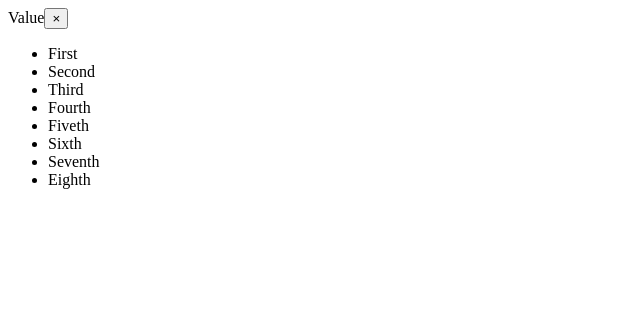
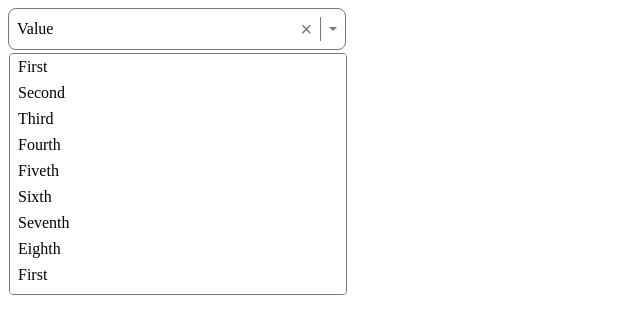
Before and after one commit to temoabb/react-select-React-TypeScript, a React (Vite) app: page / in a window 1280 px wide. Shown: the top 334 px of the page, without its empty margins (0-640 px from the left). Built offline with nearby package versions, Linux system fonts and the light colour scheme.

Commit message:
Finish css stuff

```diff
--- a/src/App.tsx
+++ b/src/App.tsx
@@ -9,7 +9,15 @@
   { label: "Fiveth", value: 5 },
   { label: "Sixth", value: 6 },
   { label: "Seventh", value: 7 },
-  { label: "Eighth", value: 8 }
+  { label: "Eighth", value: 8 },
+  { label: "First", value: 1 },
+  { label: "Second", value: 2 },
+  { label: "Third", value: 3 },
+  { label: "Fourth", value: 4 },
+  { label: "Fiveth", value: 5 },
+  { label: "Sixth", value: 6 },
+  { label: "Seventh", value: 7 },
+  { label: "Eighth", value: 8 },
 ];
 
 function App() {
--- a/src/Select.module.css
+++ b/src/Select.module.css
@@ -0,0 +1,81 @@
+.container {
+  position: relative;
+  width: 20em;
+  min-height: 1.5em;
+  border: .05em solid #777;
+  display: flex;
+  align-items: center;
+  gap: .5em;
+  padding: .5em;
+  border-radius: .5em;
+  outline: none;
+}
+
+.container:focus {
+  border-color: hsl(200, 100%, 50%);
+}
+
+.value {
+  flex-grow: 1;
+}
+
+.clear-btn {
+  background: none;
+  color: #777;
+  border: none;
+  outline: none;
+  cursor: pointer;
+  padding: 0;
+  font-size: 1.25em;
+}
+
+.clear-btn:focus, .clear-btn:hover {
+  color: #333;
+}
+
+.divider {
+  background-color: #777;
+  align-self: stretch;
+  width: .05em;
+}
+
+.caret {
+  border: .25em solid transparent;
+  border-top-color: #777;
+  translate: 0 25%;
+}
+
+.options {
+  position: absolute;
+  margin: 0;
+  padding: 0;
+  list-style: none;
+  /* display: none; */
+  max-height: 15em;
+  overflow-y: auto;
+  border: .05em solid #777;
+  border-radius: .25em;
+  width: 100%;
+  left: 0;
+  top: calc(100% + .25em);
+  background-color: white;
+  z-index: 100;
+}
+
+.options.show {
+  display: block;
+}
+
+.option {
+  padding: .25em .5em;
+  cursor: pointer;
+}
+
+.option.highlighted {
+  background-color: hsl(200, 100%, 70%);
+  color: white;
+}
+
+.option.selected {
+  background-color: hsl(200, 100%, 50%);
+}
--- a/src/Select.tsx
+++ b/src/Select.tsx
@@ -11,14 +11,14 @@
   onChange: (value: SelectOption | undefined) => void // it returns nothing
 }
 
-const Select = ({ value, onChange, options }: SelectProps) => {
+const Select = ({ options, value, onChange }: SelectProps) => {
   return (
-    <div className={styles.container}>
+    <div tabIndex={0} className={styles.container}>
       <span className={styles.value}>Value</span>
       <button className={styles["clear-btn"]}>&times;</button>
       <div className={styles.divider}></div>
       <div className={styles.caret}></div>
-      <ul className={styles.iptions}>
+      <ul className={styles.options}>
         {options.map(option => (
           <li key={option.label} className={styles.option}>
             {option.label}
```
